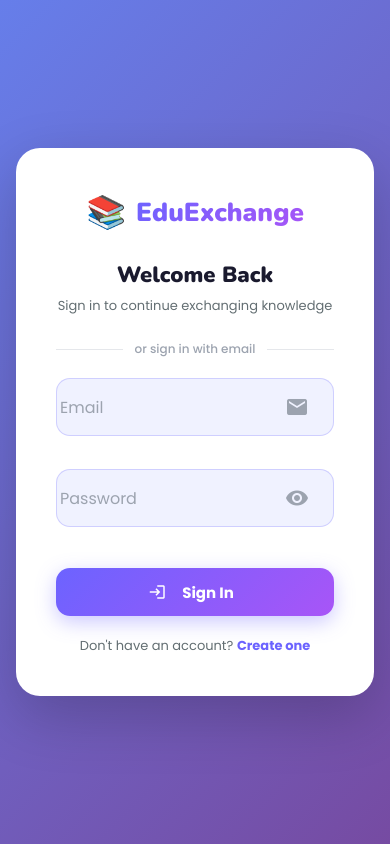
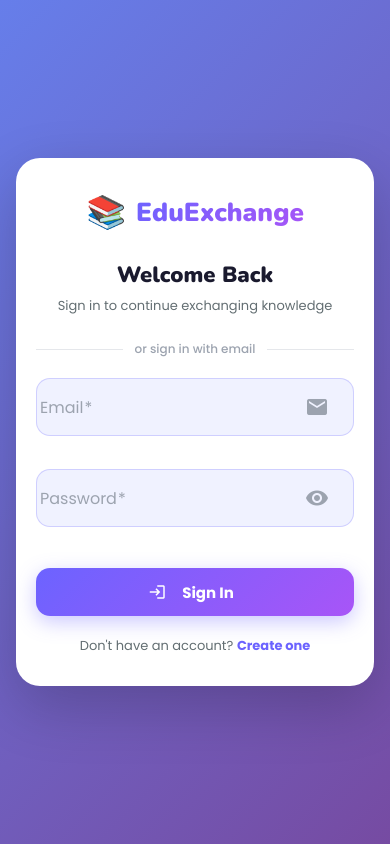
Before and after one commit to jyothirganesh-0475/EduExchange, an Angular app in the folder EduExchange.Client/: page /login in a window 390 px wide. Built offline with nearby package versions, Linux system fonts and the light colour scheme.

Commit message:
oAuth correction

```diff
--- a/EduExchange.Client/src/app/features/auth/login/login.html
+++ b/EduExchange.Client/src/app/features/auth/login/login.html
@@ -25,12 +25,13 @@
       <span class="divider-line"></span>
     </div>
 
+    <form (ngSubmit)="loginForm.form.valid && login()" #loginForm="ngForm">
       <!-- Email -->
       <mat-form-field appearance="outline" class="edu-field full-width">
         <mat-label>Email</mat-label>
-      <input matInput type="email" [(ngModel)]="email"
+        <input matInput type="email" [(ngModel)]="email" name="email"
                placeholder="you@example.com"
-             (keyup.enter)="login()" />
+               required />
         <mat-icon matSuffix>email</mat-icon>
       </mat-form-field>
 
@@ -38,8 +39,8 @@
       <mat-form-field appearance="outline" class="edu-field full-width">
         <mat-label>Password</mat-label>
         <input matInput [type]="showPass ? 'text' : 'password'"
-             [(ngModel)]="password"
-             (keyup.enter)="login()" />
+               [(ngModel)]="password" name="password"
+               required />
         <mat-icon matSuffix (click)="togglePassword()" style="cursor:pointer">
           {{ showPass ? 'visibility_off' : 'visibility' }}
         </mat-icon>
@@ -50,13 +51,13 @@
         <a (click)="handleForgotPassword()" class="forgot-link">Forgot Password?</a>
       </div>
 
-
       <!-- Login Button -->
-    <button mat-raised-button class="submit-btn"
-            (click)="login()" [disabled]="submitting">
+      <button type="submit" mat-raised-button class="submit-btn"
+              [disabled]="submitting">
         <mat-icon>login</mat-icon>
         {{ submitting ? 'Signing in...' : 'Sign In' }}
       </button>
+    </form>
 
     <!-- Register Link -->
     <p class="auth-footer">
--- a/EduExchange.Client/src/app/features/auth/login/login.scss
+++ b/EduExchange.Client/src/app/features/auth/login/login.scss
@@ -19,6 +19,10 @@
   max-width: 440px;
   box-shadow: 0 20px 60px rgba(0,0,0,0.2);
   animation: fadeInUp 0.5s ease;
+
+  @media (max-width: 480px) {
+    padding: 30px 20px;
+  }
 }
 
 // ── Logo ──────────────────────────────────────────────────────────────────────
--- a/EduExchange.Client/src/app/features/auth/login/login.ts
+++ b/EduExchange.Client/src/app/features/auth/login/login.ts
@@ -57,12 +57,20 @@ export class LoginComponent implements OnInit {
           cancel_on_tap_outside: true
         });
 
+        const container = document.getElementById('google-btn-container');
+        let btnWidth = container ? container.clientWidth : 350;
+        if (!btnWidth || btnWidth === 0) {
+          btnWidth = window.innerWidth < 480 ? window.innerWidth - 72 : 350;
+        }
+        // Google button width must be between 200 and 400
+        btnWidth = Math.max(200, Math.min(btnWidth, 400));
+
         (window as any).google.accounts.id.renderButton(
-          document.getElementById('google-btn-container'),
+          container,
           {
             theme:     'outline',
             size:      'large',
-            width:     350,
+            width:     btnWidth,
             text:      'signin_with',
             shape:     'rectangular',
             logo_alignment: 'left'
```
Lines whose indentation alone changed are shown as unchanged.
